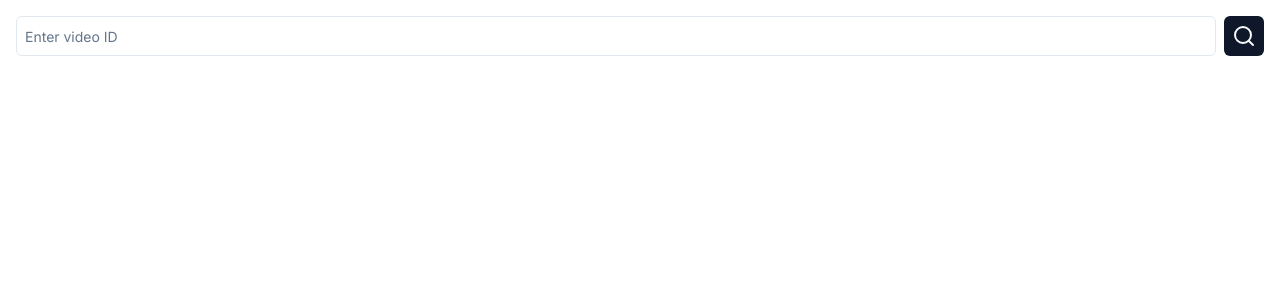
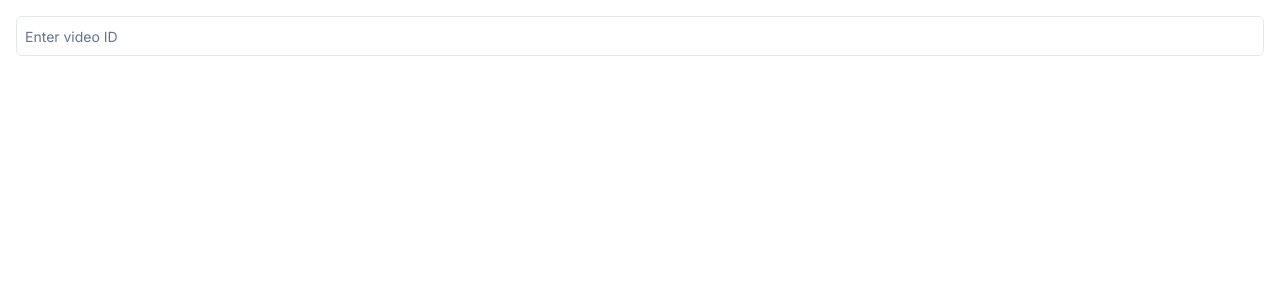
Before and after one commit to asheikho99/thumbnailer, a Next.js app: page / in a window 1280 px wide. Shown: the top 300 px of the page. Built offline with nearby package versions, Linux system fonts and the light colour scheme.

Commit message:
Render thumbnails on client side only

```diff
--- a/src/actions/fetchVideoData.ts
+++ /dev/null
@@ -1,23 +0,0 @@
-"use server";
-
-import { Thumbnail, thumbnails } from "@/components/ThumbnailList";
-import { revalidatePath } from "next/cache";
-
-export async function fetchVideoData(formData: FormData) {
-
-  const videoId = formData.get("videoId") as string;
-  if(videoId.length != 0){
-    const videoReq = await fetch(
-      `https://www.googleapis.com/youtube/v3/videos?key=${process.env.API_KEY}&part=snippet&id=${videoId}`
-    );
-    const videoRes = await videoReq.json();
-    const videoThumbnail: Thumbnail = videoRes?.items[0]?.snippet?.thumbnails;
-
-    Object.entries(videoThumbnail).map(thumbnail => {
-      thumbnails.push(thumbnail[1])
-    })
-
-    revalidatePath("/");
-  }
-
-}
--- a/src/app/page.tsx
+++ b/src/app/page.tsx
@@ -1,11 +1,36 @@
-import SearchForm from "@/components/SearchForm";
-import ThumbnailList from "@/components/ThumbnailList";
+import SearchBar from "@/components/SearchBar";
+import Thumbnail from "@/components/Thumbnail";
 
-export default async function RootPage() {
+export default async function RootPage({ params, searchParams }: { params: string; searchParams: string }) {
+  const { search } = searchParams;
+  let videoThumbnails;
+
+  if (search) {
+    const res = await fetch(
+      `https://www.googleapis.com/youtube/v3/videos?key=${process.env.API_KEY}&part=snippet&id=${search}`
+    );
+    const videoData: VideosList = await res.json();
+    videoThumbnails = videoData.items[0].snippet.thumbnails;
+  }
+
   return (
     <main className="p-4">
-      <SearchForm />
-      <ThumbnailList />
+      <SearchBar />
+      {videoThumbnails &&
+        Object.entries(videoThumbnails).map((thumbnail) => {
+          const title = thumbnail[0];
+          const data = thumbnail[1];
+          return (
+            <Thumbnail
+              key={title}
+              title={title}
+              alt={data.alt}
+              src={data.url}
+              height={data.height}
+              width={data.width}
+            />
+          );
+        })}
     </main>
   );
 }
--- /dev/null
+++ b/src/components/SearchBar.tsx
@@ -0,0 +1,25 @@
+"use client";
+
+import React from "react";
+import { useRouter } from "next/navigation";
+import { Input } from "./ui/input";
+
+const SearchBar = () => {
+  const router = useRouter();
+
+  return (
+    <form action="">
+      <Input
+        type="text"
+        name="videoId"
+        placeholder="Enter video ID"
+        onChange={(e) => {
+          router.push(`/?search=${e.target.value}`);
+        }}
+        className="border p-2"
+      />
+    </form>
+  );
+};
+
+export default SearchBar;
--- a/src/components/SearchForm.tsx
+++ /dev/null
@@ -1,32 +0,0 @@
-import React from "react";
-
-import { fetchVideoData } from "@/actions/fetchVideoData";
-
-import { Input } from "./ui/input";
-import { Button } from "./ui/button";
-
-import { Search } from "lucide-react";
-
-const SearchForm = () => {
-  return (
-    <form
-      className="flex flex-row"
-      action={fetchVideoData}
-    >
-      <Input
-        type="text"
-        name="videoId"
-        placeholder="Enter video ID"
-        className="border p-2"
-      />
-      <Button
-        type="submit"
-        className="ml-2 p-2"
-      >
-        <Search />
-      </Button>
-    </form>
-  );
-};
-
-export default SearchForm;
--- /dev/null
+++ b/src/components/Thumbnail.tsx
@@ -0,0 +1,30 @@
+import React from "react";
+import Image from "next/image";
+
+const Thumbnail = ({
+  key,
+  title,
+  alt,
+  src,
+  width,
+  height,
+}: {
+  key: string;
+  title: string;
+  alt: string;
+  src: string;
+  width: number;
+  height: number;
+}) => {
+  return (
+    <Image
+      key={title}
+        alt={`picture of video's ${alt} thumbnail`}
+      src={src}
+      width={width}
+      height={height}
+    />
+  );
+};
+
+export default Thumbnail;
--- a/src/components/ThumbnailList.tsx
+++ /dev/null
@@ -1,32 +0,0 @@
-import React from "react";
-import Image from "next/image";
-
-export interface Thumbnail {
-  [key: string]: ThumbnailData;
-}
-
-export interface ThumbnailData {
-  url: string;
-  width: number;
-  height: number;
-}
-
-export const thumbnails: ThumbnailData[] = [];
-
-const ThumbnailList = () => {
-  return (
-    <>
-      {thumbnails.map((thumbnail) => (
-        <Image
-          key={''}
-          alt=""
-          src={thumbnail.url}
-          width={thumbnail.width}
-          height={thumbnail.height}
-        />
-      ))}
-    </>
-  );
-};
-
-export default ThumbnailList;
```
